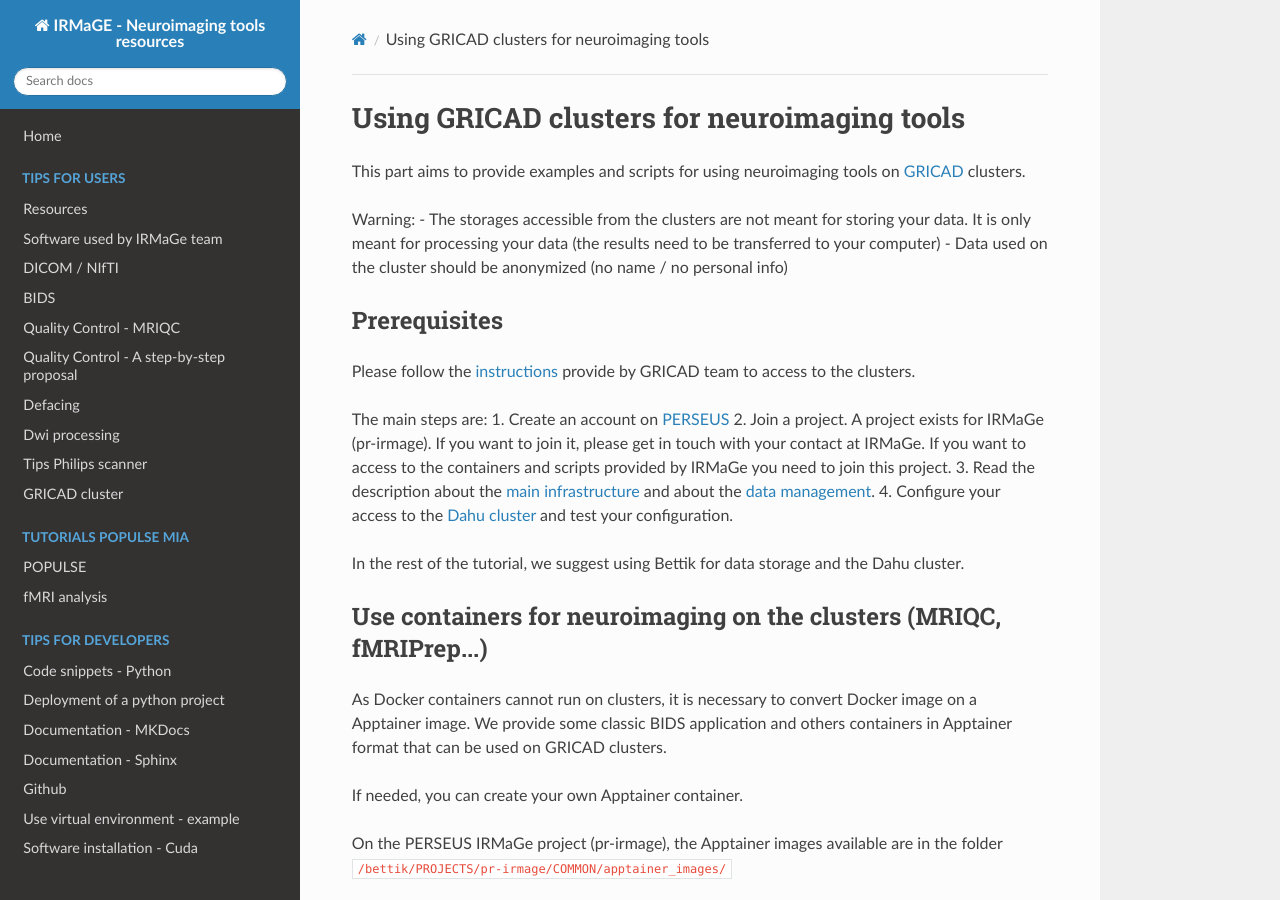
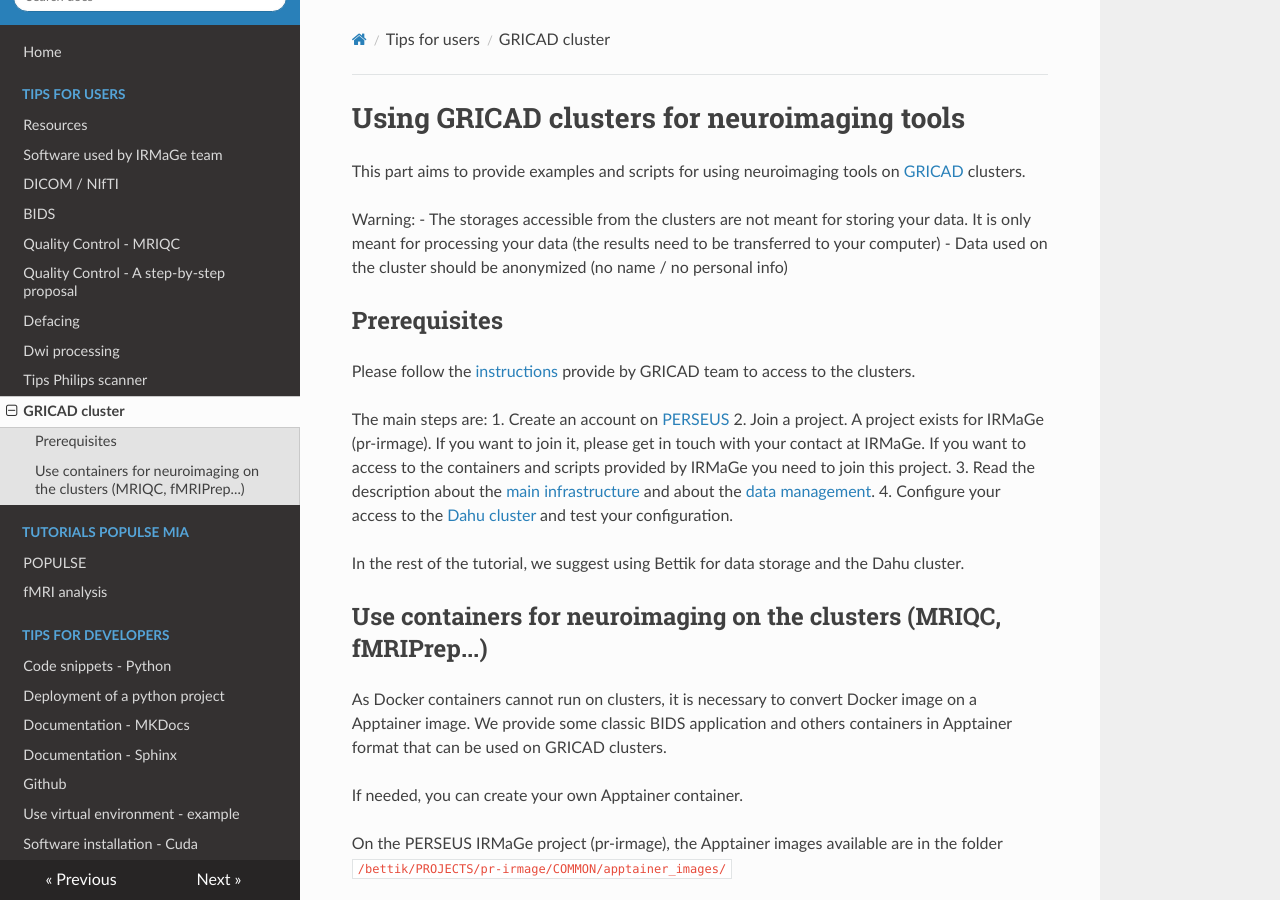
Before and after one commit to IRMaGe-3T/irmage-tools-resources, an MkDocs documentation site: the page built from docs/users/cluster_gricad.md, in a window 1280 px wide and 900 px high. Built offline with MkDocs 1.6.1, drawn with Linux system fonts in a browser that asks for light colours; nearby versions of some CDN libraries.

Commit message:
fix typo

```diff
--- a/mkdocs.yml
+++ b/mkdocs.yml
@@ -12,7 +12,7 @@ nav:
       - Defacing: users/defacing.md
       - Dwi processing: users/dwi_processing.md
       - Tips Philips scanner: users/tips_philips.md
-      - GRICAD cluster: users/gricad_cluster.md
+      - GRICAD cluster: users/cluster_gricad.md
     - 'Tutorials POPULSE MIA':
       - POPULSE: populse_mia_tutorial/populse.md
       - fMRI analysis: populse_mia_tutorial/populse_mia_fMRI.md
```
